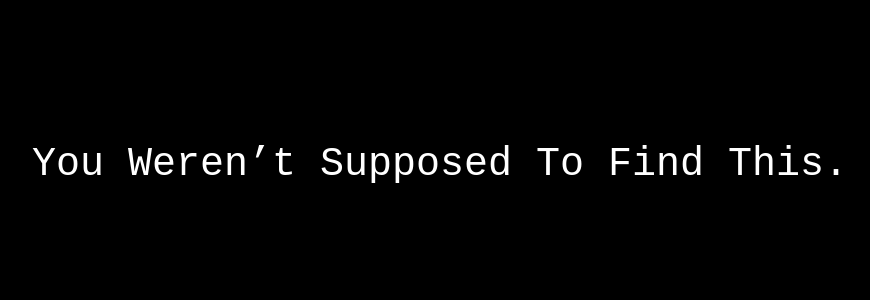
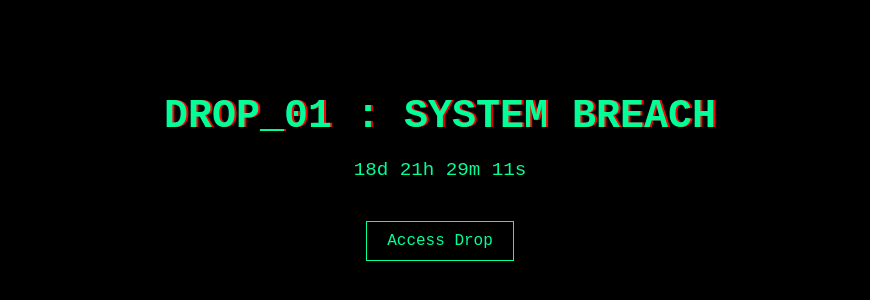
Before and after one commit to Mursh0620/flvr404-site, a plain HTML site: page index.html in a window 1280 px wide. Shown: the part 236-536 px from the top of the page, without its empty margins (200-1070 px from the left). Drawn offline with Linux system fonts and the light colour scheme.

Commit message:
index.html

```diff
--- a/index.html
+++ b/index.html
@@ -1,82 +1,70 @@
-
 <!DOCTYPE html>
 <html lang="en">
 <head>
   <meta charset="UTF-8">
-  <meta name="viewport" content="width=device-width, initial-scale=1.0">
   <title>FLVR404 — Drop_01</title>
   <style>
     body {
       background-color: black;
       color: #00ff99;
-      font-family: 'Courier New', Courier, monospace;
+      font-family: monospace;
       display: flex;
+      flex-direction: column;
+      align-items: center;
       justify-content: center;
-      align-items: center;
       height: 100vh;
+      margin: 0;
       overflow: hidden;
-      margin: 0;
     }
-    .glitch {
+    h1 {
       font-size: 2.5rem;
-      position: relative;
-      color: white;
+      margin-bottom: 20px;
       animation: glitch 1s infinite;
     }
-    .glitch::before, .glitch::after {
-      content: attr(data-text);
-      position: absolute;
-      left: 0;
-      width: 100%;
-      overflow: hidden;
+    .countdown {
+      font-size: 1.2rem;
+      margin-bottom: 40px;
     }
-    .glitch::before {
-      left: 2px;
-      text-shadow: -2px 0 red;
-      animation: glitchTop 1s infinite linear alternate-reverse;
-    }
-    .glitch::after {
-      left: -2px;
-      text-shadow: -2px 0 blue;
-      animation: glitchBottom 1s infinite linear alternate-reverse;
+    button {
+      padding: 10px 20px;
+      font-size: 1rem;
+      font-family: inherit;
+      background: none;
+      color: #00ff99;
+      border: 1px solid #00ff99;
+      cursor: pointer;
     }
     @keyframes glitch {
-      0% { transform: translate(0); }
-      20% { transform: translate(-2px, 2px); }
-      40% { transform: translate(-2px, -2px); }
-      60% { transform: translate(2px, 2px); }
-      80% { transform: translate(2px, -2px); }
-      100% { transform: translate(0); }
-    }
-    @keyframes glitchTop {
-      0% { clip: rect(0, 900px, 0, 0); }
-      10% { clip: rect(0, 900px, 30px, 0); }
-      20% { clip: rect(0, 900px, 0, 0); }
-      30% { clip: rect(10px, 900px, 60px, 0); }
-      40% { clip: rect(0, 900px, 0, 0); }
-      50% { clip: rect(5px, 900px, 40px, 0); }
-      60% { clip: rect(0, 900px, 0, 0); }
-      70% { clip: rect(20px, 900px, 40px, 0); }
-      80% { clip: rect(0, 900px, 0, 0); }
-      90% { clip: rect(5px, 900px, 60px, 0); }
-      100% { clip: rect(0, 900px, 0, 0); }
-    }
-    @keyframes glitchBottom {
-      0% { clip: rect(0, 900px, 0, 0); }
-      10% { clip: rect(40px, 900px, 80px, 0); }
-      20% { clip: rect(0, 900px, 0, 0); }
-      30% { clip: rect(20px, 900px, 60px, 0); }
-      40% { clip: rect(0, 900px, 0, 0); }
-      50% { clip: rect(40px, 900px, 80px, 0); }
-      60% { clip: rect(0, 900px, 0, 0); }
-      70% { clip: rect(20px, 900px, 60px, 0); }
-      80% { clip: rect(0, 900px, 0, 0); }
-      90% { clip: rect(10px, 900px, 60px, 0); }
-      100% { clip: rect(0, 900px, 0, 0); }
+      0% { text-shadow: 2px 0 red; }
+      50% { text-shadow: -2px 0 blue; }
+      100% { text-shadow: 2px 0 red; }
     }
   </style>
 </head>
 <body>
-  <div class="glitch" data-text="You Weren’t Supposed To Find This.">You Weren’t Supposed To Find This.</div>
+  <h1>DROP_01 : SYSTEM BREACH</h1>
+  <div class="countdown" id="countdown">Loading timer...</div>
+  <button onclick="alert('Too early. This drop is encrypted.')">Access Drop</button>
+
+  <script>
+    const countdown = document.getElementById("countdown");
+    const targetDate = new Date("2025-06-01T00:00:00+07:00"); // Ganti sesuai tanggal drop
+
+    function updateCountdown() {
+      const now = new Date();
+      const diff = targetDate - now;
+      if (diff <= 0) {
+        countdown.innerText = "Drop is Live.";
+      } else {
+        const days = Math.floor(diff / (1000 * 60 * 60 * 24));
+        const hours = Math.floor((diff / (1000 * 60 * 60)) % 24);
+        const minutes = Math.floor((diff / (1000 * 60)) % 60);
+        const seconds = Math.floor((diff / 1000) % 60);
+        countdown.innerText = `${days}d ${hours}h ${minutes}m ${seconds}s`;
+      }
+    }
+
+    setInterval(updateCountdown, 1000);
+  </script>
 </body>
 </html>
```
